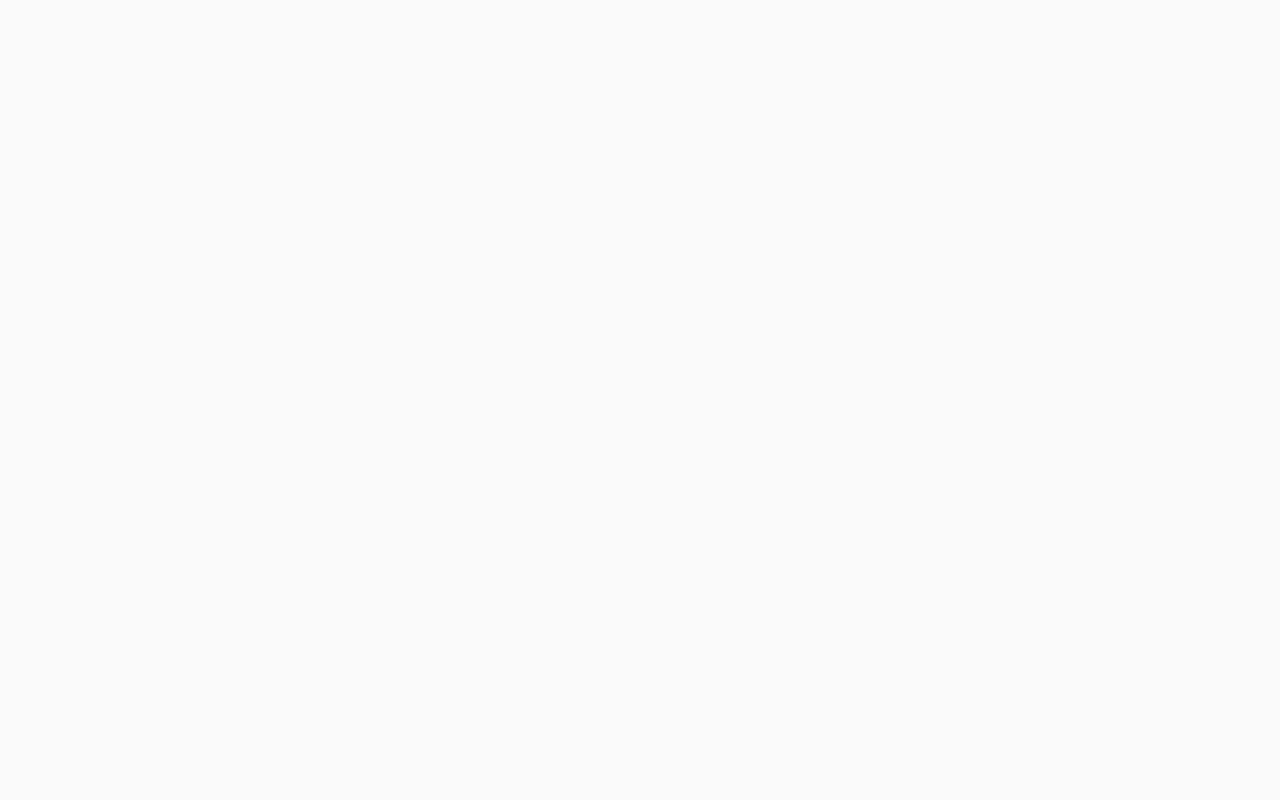
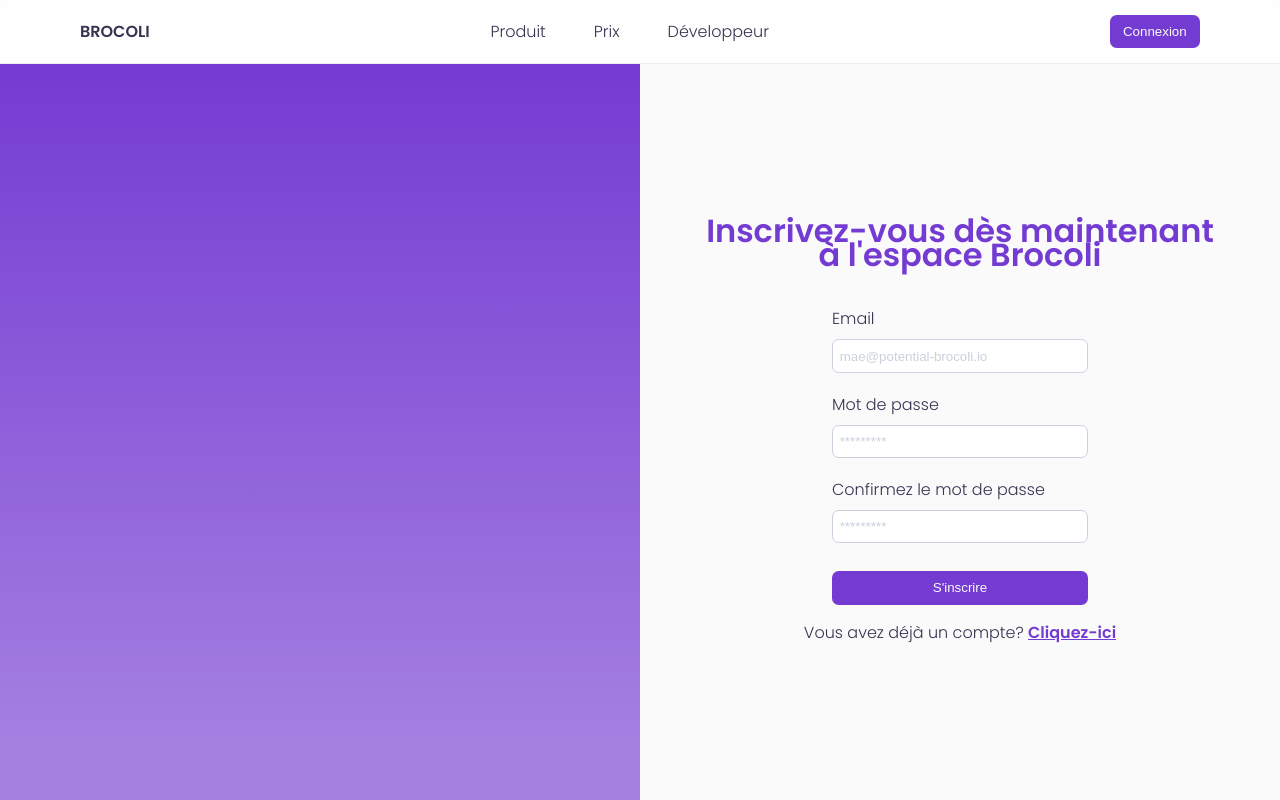
Before and after one commit to MaeWolff/potential-brocoli, a React (Create React App) app: page /register in a window 1280 px wide. Built offline with nearby package versions, Linux system fonts and the light colour scheme.

Commit message:
refacto: split register and login page

```diff
--- a/src/App.tsx
+++ b/src/App.tsx
@@ -2,7 +2,8 @@ import { BrowserRouter as Router, Switch, Route } from "react-router-dom";
 
 // import pages
 import HomePage from "./pages/HomePage";
-import EnterPage from "./pages/EnterPage";
+import LoginPage from "./pages/LoginPage";
+import RegisterPage from "./pages/RegisterPage";
 
 import Dashboard from "./pages/dashboard/index";
 
@@ -11,7 +12,8 @@ function App() {
     <Router>
       <Switch>
         <Route exact path="/" component={HomePage} />
-        <Route exact path="/enter" component={EnterPage} />
+        <Route exact path="/login" component={LoginPage} />
+        <Route exact path="/register" component={RegisterPage} />
 
         <Route exact path="/dashboard" component={Dashboard} />
       </Switch>
--- a/src/components/composed/Header.tsx
+++ b/src/components/composed/Header.tsx
@@ -3,7 +3,6 @@ import styled from "styled-components";
 import { Link } from "react-router-dom";
 
 import { Button, ButtonSizeEnum, Spacer } from "../index";
-import { useUser } from "../../common/hooks/useUser";
 
 const HeaderContainer = styled.header`
   display: flex;
@@ -36,8 +35,6 @@ const LinksWrapper = styled.ul`
 `;
 
 export default function Header() {
-  const user = useUser();
-
   return (
     <HeaderContainer>
       <Logo to="/">BROCOLI</Logo>
@@ -63,7 +60,7 @@ export default function Header() {
         </LinksWrapper>
       </nav>
 
-      <Link to="/enter">
+      <Link to="/login">
         <Button size={ButtonSizeEnum.auto}>Connexion</Button>
       </Link>
 
--- a/src/components/forms/authForms/RegisterForm.tsx
+++ b/src/components/forms/authForms/RegisterForm.tsx
@@ -18,11 +18,7 @@ interface RegisterFormValues {
   // subscription: SubscriptionName;
 }
 
-type Props = {
-  nextStep: () => void;
-};
-
-export default function RegisterForm({ nextStep }: Props) {
+export default function RegisterForm() {
   //
   async function handleSubmit(values: RegisterFormValues) {
     await axios.post(`http://localhost:3001/auth/register`, {
@@ -30,8 +26,6 @@ export default function RegisterForm({ nextStep }: Props) {
       password: values.password,
       // subscription: values.subscription,
     });
-
-    nextStep();
   }
 
   return (
--- a/src/pages/EnterPage.tsx
+++ b/src/pages/LoginPage.tsx
@@ -1,8 +1,6 @@
-import { useState } from "react";
-
+import { useHistory } from "react-router-dom";
 import styled from "styled-components";
 import LoginForm from "../components/forms/authForms/LoginForm";
-import RegisterForm from "../components/forms/authForms/RegisterForm";
 
 import { Spacer } from "../components/index";
 
@@ -62,13 +60,8 @@ const NoAccount = styled.p`
   }
 `;
 
-enum EnterState {
-  REGISTER = "REGISTER",
-  LOGIN = "LOGIN",
-}
-
 export default function EnterPage() {
-  const [formState, setFormState] = useState(EnterState.LOGIN);
+  const router = useHistory();
 
   return (
     <GlobalLayout fullWidth>
@@ -76,8 +69,6 @@ export default function EnterPage() {
         <DescriptionContainer />
 
         <FormContainer>
-          {formState === EnterState.LOGIN && (
-            <>
           <h1>
             Bienvenue sur votre <br />
             espace Brocoli
@@ -91,34 +82,8 @@ export default function EnterPage() {
 
           <NoAccount>
             Vous n'avez pas de compte?{" "}
-                <span onClick={() => setFormState(EnterState.REGISTER)}>
-                  Cliquez-ici
-                </span>
+            <span onClick={() => router.push("/register")}>Cliquez-ici</span>
           </NoAccount>
-            </>
-          )}
-
-          {formState === EnterState.REGISTER && (
-            <>
-              <h1>
-                Inscrivez-vous dès maintenant
-                <br /> à l'espace Brocoli
-              </h1>
-
-              <Spacer axis="vertical" size={2} />
-
-              <RegisterForm nextStep={() => setFormState(EnterState.LOGIN)} />
-
-              <Spacer axis="vertical" size={1} />
-
-              <NoAccount>
-                Vous avez déjà un compte?{" "}
-                <span onClick={() => setFormState(EnterState.LOGIN)}>
-                  Cliquez-ici
-                </span>
-              </NoAccount>
-            </>
-          )}
         </FormContainer>
       </Container>
     </GlobalLayout>
--- /dev/null
+++ b/src/pages/RegisterPage.tsx
@@ -0,0 +1,91 @@
+import { useHistory } from "react-router-dom";
+import styled from "styled-components";
+import RegisterForm from "../components/forms/authForms/RegisterForm";
+
+import { Spacer } from "../components/index";
+
+import GlobalLayout from "../layouts/GlobalLayout";
+
+const Container = styled.div`
+  display: grid;
+  grid-template-columns: repeat(2, 1fr);
+  min-height: calc(100vh - var(--header-height));
+  width: 100%;
+`;
+
+const DescriptionContainer = styled.div`
+  // TODO: set colors on theme
+  background: linear-gradient(
+    180deg,
+    #743bd2 0%,
+    rgba(117, 59, 211, 0.64) 92.71%
+  );
+  width: 100%;
+`;
+
+const FormContainer = styled.div`
+  display: flex;
+  width: 100%;
+  align-items: center;
+  flex-direction: column;
+  justify-content: center;
+
+  h1 {
+    font-size: 2rem;
+    font-weight: 600;
+    color: ${({ theme }) => theme.colors.primary};
+    text-align: center;
+  }
+
+  button {
+    width: 100%;
+    height: 2.5em;
+    background-color: ${({ theme }) => theme.colors.primary};
+    color: ${({ theme }) => theme.colors.white};
+    border: 0;
+    border-radius: 0.5em;
+  }
+
+  Form {
+    min-width: 16em;
+  }
+`;
+
+const NoAccount = styled.p`
+  span {
+    font-weight: 600;
+    color: ${({ theme }) => theme.colors.primary};
+    cursor: pointer;
+    text-decoration: underline;
+  }
+`;
+
+export default function RegisterPage() {
+  const router = useHistory();
+
+  return (
+    <GlobalLayout fullWidth>
+      <Container>
+        <DescriptionContainer />
+
+        <FormContainer>
+          <h1>
+            Inscrivez-vous dès maintenant
+            <br /> à l'espace Brocoli
+          </h1>
+
+          <Spacer axis="vertical" size={2} />
+
+          <RegisterForm />
+
+          <Spacer axis="vertical" size={1} />
+
+          <NoAccount>
+            Vous avez déjà un compte?{" "}
+            <span onClick={() => router.push("/login")}>Cliquez-ici</span>
+          </NoAccount>
+        </FormContainer>
+      </Container>
+    </GlobalLayout>
+  );
+}
```
Lines whose indentation alone changed are shown as unchanged.
